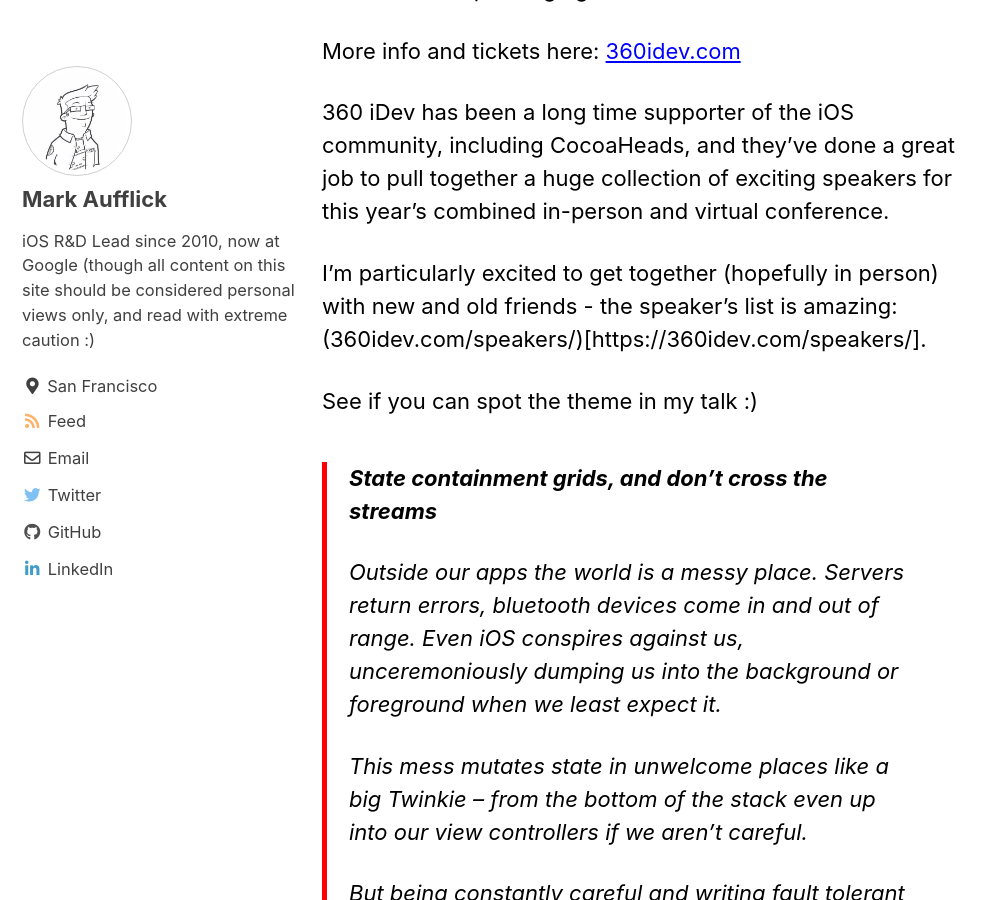
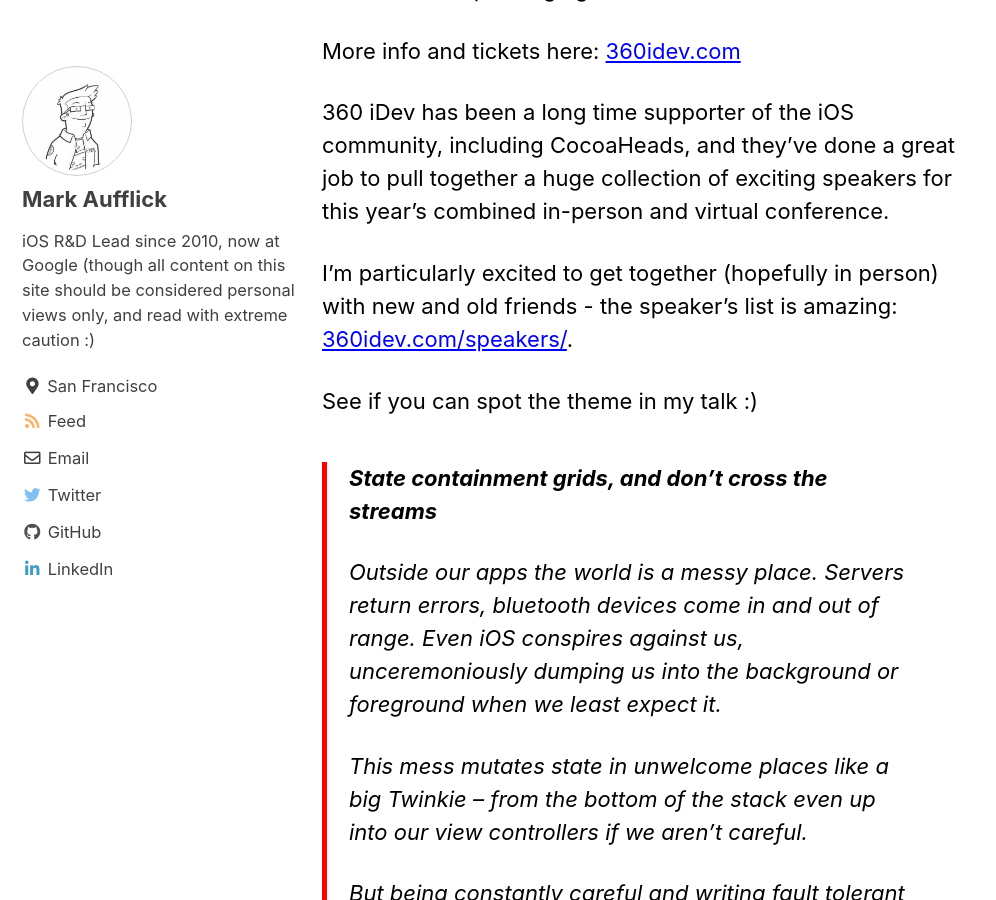
Before and after one commit to aufflick/aufflick.github.io, a Jekyll site: the page built from _posts/2021-07-01-speaking-at-360-idev.md, in a window 1280 px wide and 900 px high, scrolled down 384 px. Shown: the whole window, without its empty margins (0-996 px from the left). Built offline with Jekyll 4.4.1, drawn with Linux system fonts in a browser that asks for light colours; cached includes are drawn as plain includes.

Commit message:
URL syntax typo

```diff
--- a/_posts/2021-07-01-speaking-at-360-idev.md
+++ b/_posts/2021-07-01-speaking-at-360-idev.md
@@ -11,7 +11,7 @@ More info and tickets here: [360idev.com](https://360idev.com)
 
 360 iDev has been a long time supporter of the iOS community, including CocoaHeads, and they've done a great job to pull together a huge collection of exciting speakers for this year's combined in-person and virtual conference.
 
-I'm particularly excited to get together (hopefully in person) with new and old friends - the speaker's list is amazing: (360idev.com/speakers/)[https://360idev.com/speakers/].
+I'm particularly excited to get together (hopefully in person) with new and old friends - the speaker's list is amazing: [360idev.com/speakers/](https://360idev.com/speakers/).
 
 See if you can spot the theme in my talk :)
 
```
